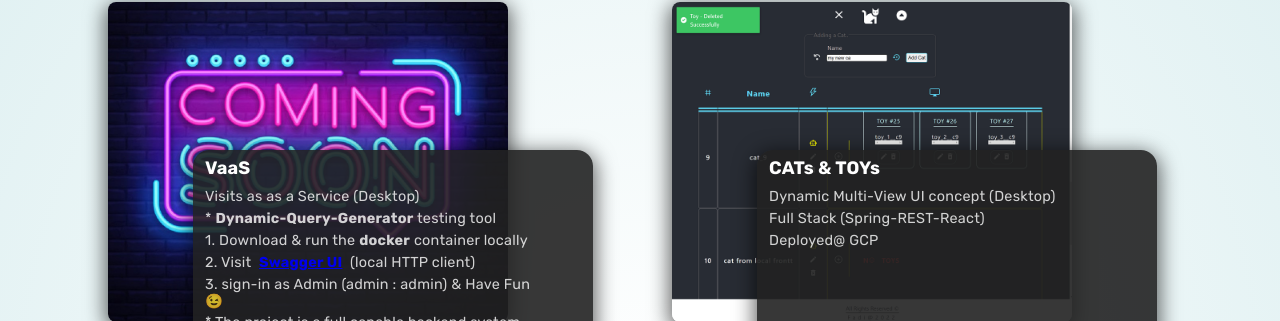
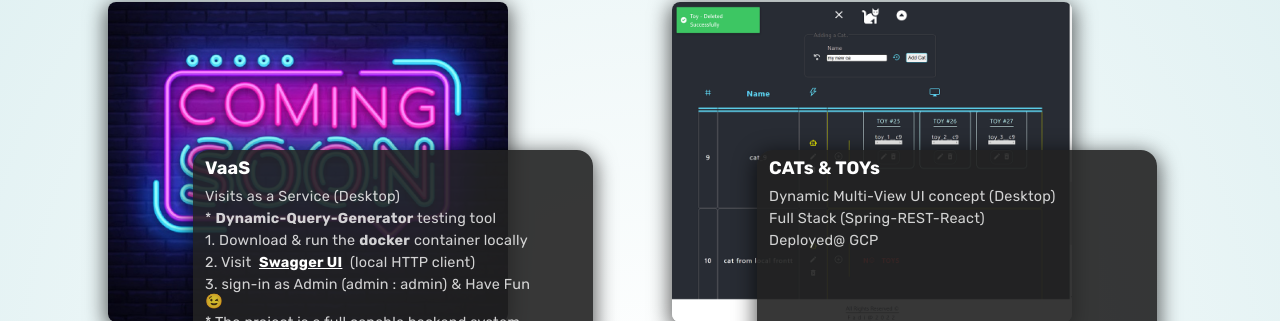
Before and after one commit to kFadi/kFadi.github.io, a React (Create React App) app: page / in a window 1280 px wide. Shown: the part 2262-2583 px from the top of the page. Built offline with nearby package versions, Linux system fonts and the light colour scheme; a web font is replaced by a local one.

Commit message:
fix some typo

```diff
--- a/src/Components/Projects/Projects.css
+++ b/src/Components/Projects/Projects.css
@@ -69,6 +69,9 @@
 }
 .pr-info-line {
     margin-bottom: 0.3rem;
+}
+.pr-info-line>a {
+    color: var(--clr-wht);
 }
 
 /* ------------------------ */
@@ -171,10 +174,6 @@
         margin-bottom: 0.5rem;
     }
 
-    .pr-info-line a {
-        color: var(--main-color);
-    }
-
     .pr-lnk {
         left: 0;
         bottom: -0.25rem;
@@ -246,6 +245,7 @@
         font-size: 0.9rem;
     }
 
+
     .card-pr:hover .pr-lnk {
 
         width:fit-content;
--- a/src/Components/Projects/Projects.tsx
+++ b/src/Components/Projects/Projects.tsx
@@ -60,7 +60,7 @@ function Projects(): JSX.Element {
                 <div className="pr-details-container">
                     <div className="pr-title">VaaS</div>
                     <div className="pr-info overflow-y-scroll">
-                        <div className="pr-info-line">Visits as as a Service (Desktop)</div>
+                        <div className="pr-info-line">Visits as a Service (Desktop)</div>
                         <div className="pr-info-line">* <b>Dynamic-Query-Generator</b> testing tool</div>
                         <div className="pr-info-line">1. Download & run the <b>docker</b> container locally</div>
                         <div className="pr-info-line">
--- a/src/locale/en.json
+++ b/src/locale/en.json
@@ -32,15 +32,15 @@
             "title": "Share!",
             "whatsapp": {
                 "title": "Share via Whatsapp..",
-                "shared_title": "Check That Awesome CV/Portfolio Out:"
+                "shared_title": "Check This Awesome CV/Portfolio Out:"
             },
             "linkedin": {
                 "title": "Share via Linkedin..",
-                "shared_source": "Check That Awesome CV/Portfolio Out:"
+                "shared_source": "Check This Awesome CV/Portfolio Out:"
             },
             "email": {
                 "title": "Share via Email..",
-                "shared_subject": "Check That Out..",
+                "shared_subject": "Check This Out..",
                 "shared_body": "Awesome CV/Portfolio:"
             }
         },
```
